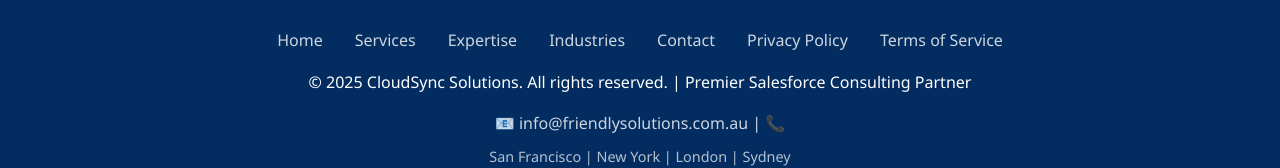
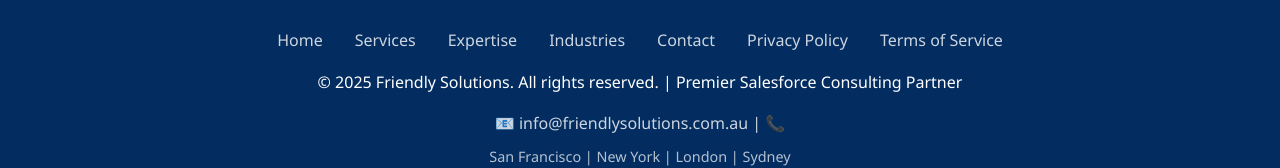
Before and after one commit to GetYourAlbatross/friendlysolutions, a plain HTML site: page index1.html in a window 1280 px wide. Shown: the part 1537-1705 px from the top of the page. Drawn offline with Linux system fonts and the light colour scheme.

Commit message:
Update index1.html

```diff
--- a/index1.html
+++ b/index1.html
@@ -1059,7 +1059,7 @@
                 <a href="#">Privacy Policy</a>
                 <a href="#">Terms of Service</a>
             </div>
-            <p>&copy; 2025 CloudSync Solutions. All rights reserved. | Premier Salesforce Consulting Partner</p>
+            <p>&copy; 2025 Friendly Solutions. All rights reserved. | Premier Salesforce Consulting Partner</p>
             <p style="margin-top: 1rem; opacity: 0.8;">📧 info@friendlysolutions.com.au | 📞 </p>
             <p style="margin-top: 0.5rem; opacity: 0.7; font-size: 0.9rem;">San Francisco | New York | London | Sydney</p>
         </div>
```
